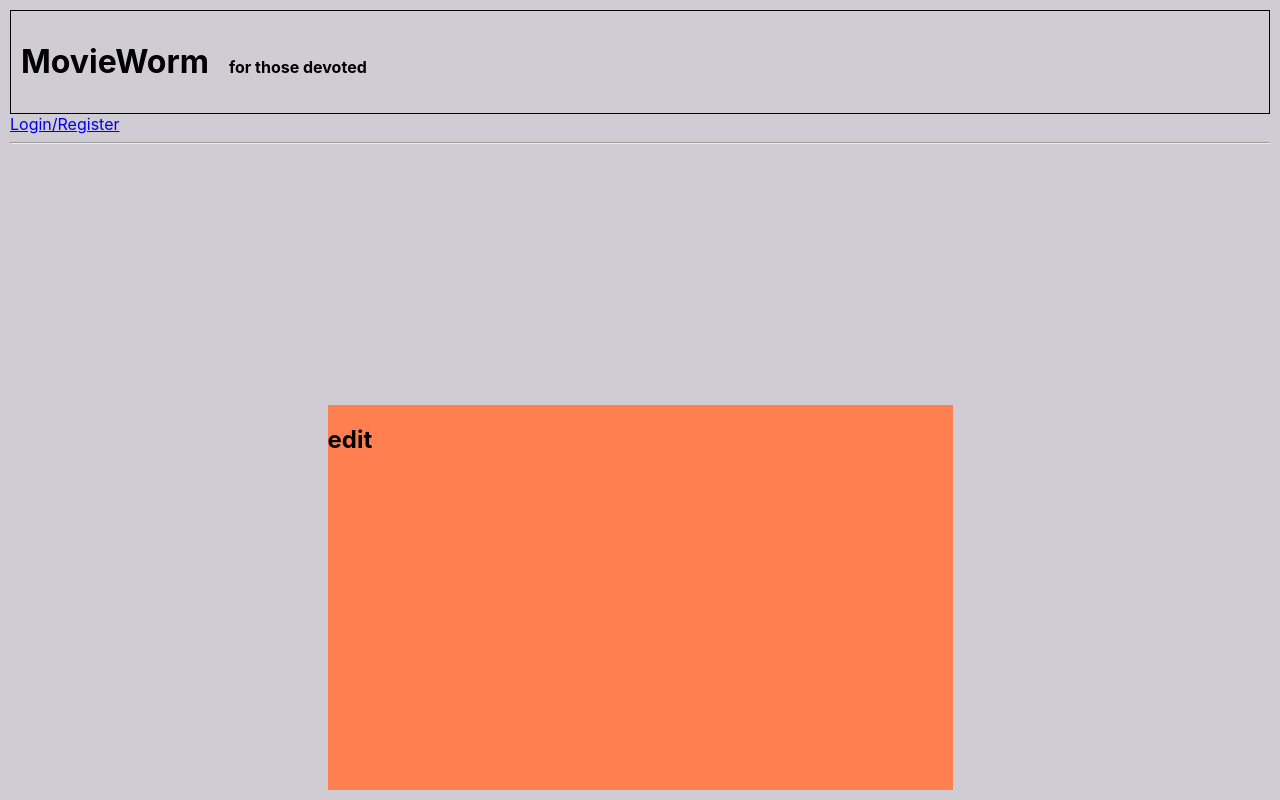
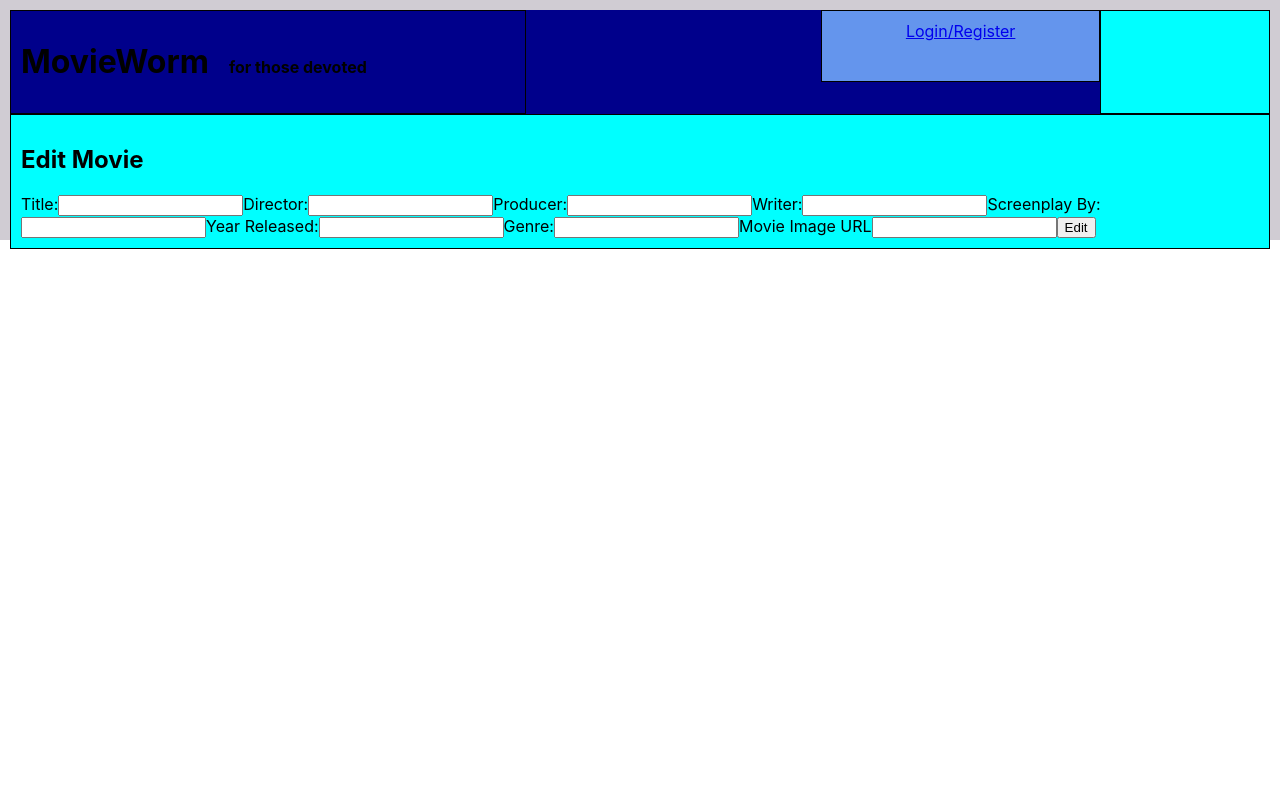
Before and after one commit to runnndmc/MovieWorm, a React (Create React App) app in the folder client/: page /movies/1/edit in a window 1280 px wide. Built offline with nearby package versions, Linux system fonts and the light colour scheme; no server answers.

Commit message:
something somewhat okay happening with layout styling

```diff
--- a/client/src/components/Header.css
+++ b/client/src/components/Header.css
@@ -1,10 +1,13 @@
-header{
- grid-column-start: 1;
- grid-column-end: 5;
+ header{
+    display: grid;
+    box-sizing: border-box;
+    grid-column-start: 1;
+    grid-column-end: 5;
 }
 
 .app-name{
     margin-top: 0;
+
 }
 
 .logo-tag{
@@ -15,4 +18,27 @@ header{
 
 .tag{
     margin-left: 20px;
+
 }
+
+.log-in-fo{
+    background-color: cornflowerblue;
+    grid-column-start:4;
+    display: flex;
+    justify-content: space-around;
+    height: 50px;
+    align-items: baseline;
+
+}
+
+.find-your-movies{
+    background-color: cyan;
+    display: grid;
+    grid-column-start: 5;
+    grid-row-end: span 5;
+
+}
+
+.login-register{
+
+}
--- a/client/src/components/Header.jsx
+++ b/client/src/components/Header.jsx
@@ -9,7 +9,7 @@ const Header = (props) => {
 
     return (
 
-        <header className='header'>
+        <header>
             <div className='logo-tag'>
                 <h1>MovieWorm</h1>
 
@@ -17,17 +17,22 @@ const Header = (props) => {
             </div>
             {
                 currentUser ?
-                    <div>
+                    <div className='log-in-fo'>
                         <p>{currentUser.username}</p>
                         <button onClick={handleLogout}>Log Out</button>
                     </div> :
+                    <div className='log-in-fo'>
                     <Link to='/login'>Login/Register</Link>
+                    </div>
             }
-            <hr />
+
+            <div className='find-your-movies'>
             {currentUser &&
                 <>
                 <Link to='/movies'>Movies</Link>
-                </>}
+                </>
+            }
+            </div>
         </header>
     )
 }
--- a/client/src/components/MovieCard.jsx
+++ b/client/src/components/MovieCard.jsx
@@ -2,9 +2,10 @@ import React from "react";
 import { Link } from "react-router-dom";
 
 import Layout from '../shared/Layout'
+import './MovieCard.css'
 
 const MovieCard = (props) => {
-    const {movies, currentUser} = props
+    const {movies, currentUser, handleDelete} = props
 
   const cards = movies.map((movie) => {
     if (currentUser && currentUser.id === movie.user_id){
@@ -28,6 +29,7 @@ const MovieCard = (props) => {
             <h2>{movie.genre}</h2>
         </Link>
         <Link to={`/movies/${movie.id}/edit`}>EDIT ME</Link>
+        <button onClick={() => handleDelete(movies.id)}>Delete</button>
     </div>
     )}
   });
--- a/client/src/containers/MainContainer.jsx
+++ b/client/src/containers/MainContainer.jsx
@@ -73,6 +73,7 @@ const MainContainer = (props) => {
         <AllMovies
           movies={movies}
           currentUser={currentUser}
+          handleDelete={handleDelete}
         />
       </Route>
 
--- a/client/src/screens/AllMovies.jsx
+++ b/client/src/screens/AllMovies.jsx
@@ -2,14 +2,16 @@ import React from 'react';
 import { Link } from 'react-router-dom';
 import MovieCard from '../components/MovieCard';
 
+
 const AllMovies = (props) => {
-    const {currentUser, movies} = props
+    const {currentUser, movies, handleDelete} = props
     return (
         <>
             <h2> all the users movies </h2>
             <MovieCard
                 movies={movies}
                 currentUser={currentUser}
+                handleDelete={handleDelete}
             />
 
             <Link to='/movies/add'>Add New Movie</Link>
--- a/client/src/screens/MovieEdit.jsx
+++ b/client/src/screens/MovieEdit.jsx
@@ -1,8 +1,10 @@
 import React, { useEffect, useState } from 'react'
 import { useParams } from 'react-router-dom';
+import { getOneMovie, putMovie } from '../services/movies';
 
 const MovieEdit = (props) => {
-/*     const [formData, setFormData] = useState({
+    const [formData, setFormData] = useState({
+        name: '',
         title: '',
         director: "",
         producer: "",
@@ -12,6 +14,7 @@ const MovieEdit = (props) => {
         genre: "",
         img_url: "",
     })
+
     const {
         title,
         director,
@@ -23,21 +26,88 @@ const MovieEdit = (props) => {
         img_url,
       } = formData;
 
-      const {id} = useParams()
-      const {movies, updateSubmit} = props
+      let {id} = useParams()
+      const {movies, updateSubmit, handleDelete} = props
 
       useEffect(()=> {
-        const prefillForm = () => {
-            const findOne = movies.find(movie => movie.id === Number(id))
-            setFormData(findOne)
-        }
-        if (movies.length){
+        const prefillForm = async () => {
+            const findOne = await getOneMovie(id)
+            setFormData({name: findOne})
+            }
             prefillForm()
-        }
-      }, [movies])
- */
+        }, [])
+
+
+      const handleChange = (e) => {
+        const {value} = e.target
+        setFormData({ name: value})
+      }
+
     return (
-        <h2>edit</h2>
+        <form onSubmit={(e) => {
+            e.preventDefault()
+            updateSubmit(id, formData)
+        }}>
+            <h2>Edit Movie</h2>
+            <label>Title:</label>
+        <input
+            name='title'
+            type='text'
+            value={title}
+            onChange={handleChange}
+        />
+        <label>Director:</label>
+        <input
+            name='director'
+            type='text'
+            value={director}
+            onChange={handleChange}
+        />
+        <label>Producer:</label>
+        <input
+            name='producer'
+            type='text'
+            value={producer}
+            onChange={handleChange}
+        />
+        <label>Writer:</label>
+        <input
+            name='writer'
+            type='text'
+            value={writer}
+            onChange={handleChange}
+        />
+        <label>Screenplay By:</label>
+        <input
+            name='screenplay_by'
+            type='text'
+            value={screenplay_by}
+            onChange={handleChange}
+        />
+        <label>Year Released:</label>
+        <input
+            name='year_released'
+            type='number'
+            value={year_released}
+            onChange={handleChange}
+        />
+        <label>Genre:</label>
+        <input
+            name='genre'
+            type='text'
+            value={genre}
+            onChange={handleChange}
+        />
+        <label>Movie Image URL</label>
+        <input
+            name='img_url'
+            type='text'
+            value={img_url}
+            onChange={handleChange}
+        />
+        <button>Edit</button>
+
+        </form>
     )
 }
 
--- a/client/src/shared/Layout.css
+++ b/client/src/shared/Layout.css
@@ -2,13 +2,13 @@
     background-color: rgb(208, 204, 211);
     margin-top: 0;
     width: 100vw;
-    height: 100vh;
-    display: grid;
+    height: 30vh;
+
 
     grid-template-columns: repeat(4, 1fr);
-    grid-template-rows: 50px 1fr 1fr 50px;
+    grid-template-rows: 1fr 13px ;
 
-    gap: 10px;
+    gap: 20px;
     padding: 10px;
     box-sizing: border-box;
 }
@@ -19,6 +19,7 @@
     border:1px solid black
 }
 
+
 main{
     background-color: coral;
     grid-row-start: 3;
@@ -26,3 +27,7 @@ main{
     grid-column-start:2;
     grid-column-end:4;
 }
+
+header{
+    background-color: darkblue;
+}
--- a/client/src/shared/Layout.jsx
+++ b/client/src/shared/Layout.jsx
@@ -6,16 +6,22 @@ import './Layout.css'
 const Layout = (props) => {
     const { currentUser, handleLogout } = props
     return(
+        <>
         <div className='body-container'>
         <Header
             currentUser={currentUser}
             handleLogout={handleLogout}
         />
+
+
             <main>
+                <div className='find-your-movies'>
                 {props.children}
+                </div>
             </main>
+            </div>
 
-       </div>
+       </>
     )
 }
 
```
Also changed, not shown: client/src/components/MovieCard.css (added).
